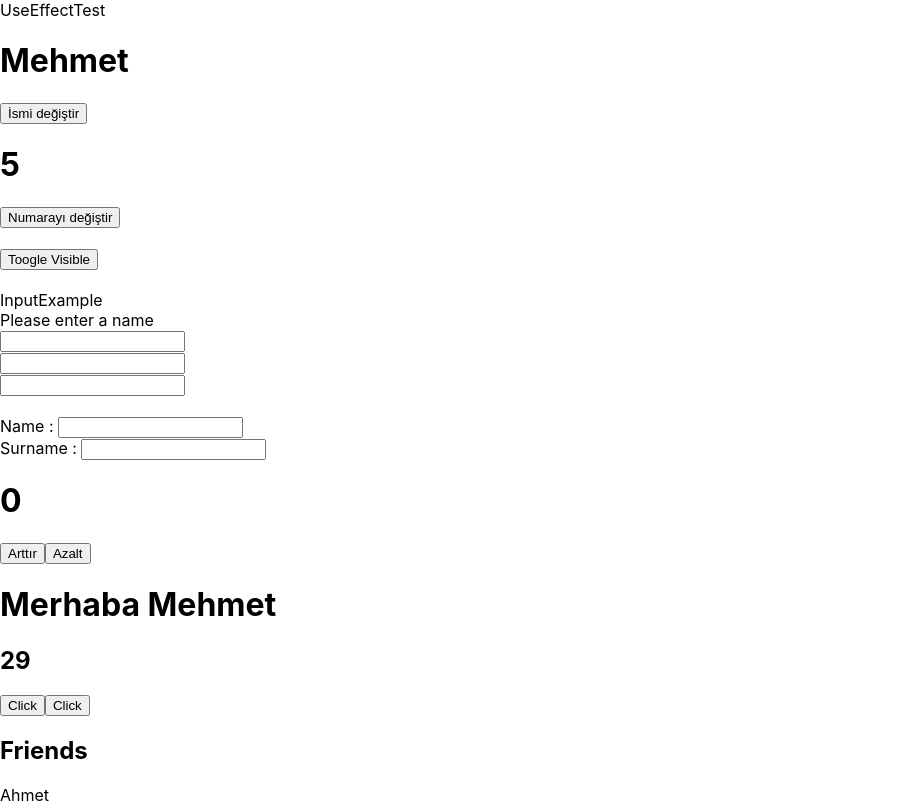
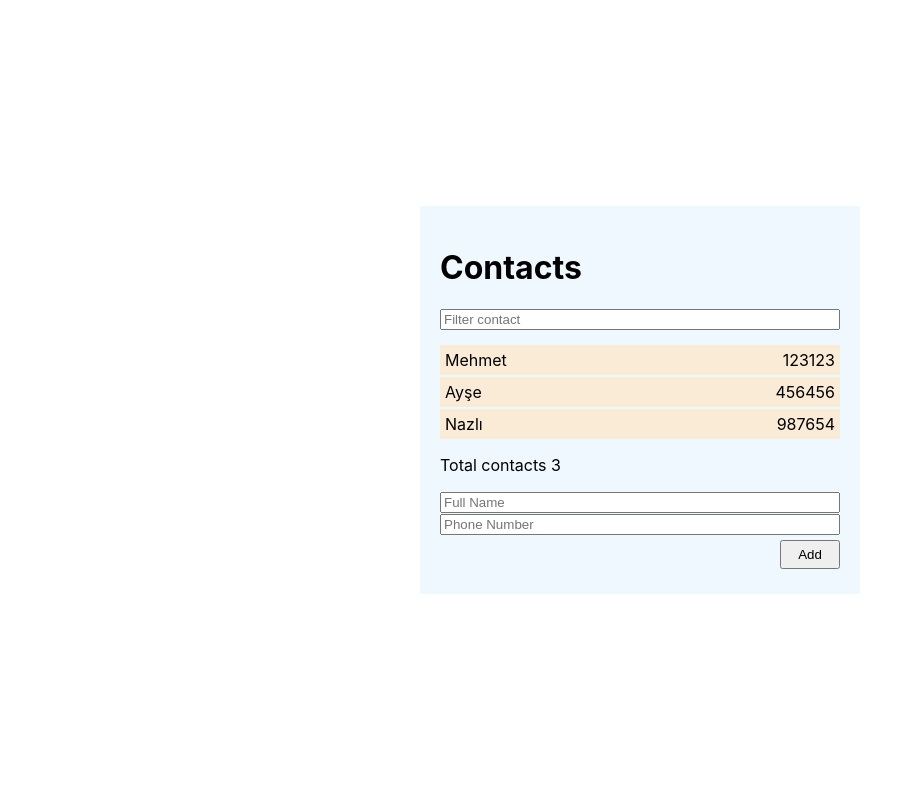
Before and after one commit to ErginTIRAVOGLU/patika-react-state, a React (Create React App) app: page / in a window 1280 px wide. Shown: the top 803 px of the page, without its empty margins (0-923 px from the left). Built offline with nearby package versions, Linux system fonts and the light colour scheme.

Commit message:
Form eklendi

```diff
--- /dev/null
+++ b/src/NewApp.css
@@ -0,0 +1,6 @@
+.App{
+    display: flex;
+    justify-content: center;
+    align-items: center;
+    min-height: 100vh;
+}
--- /dev/null
+++ b/src/NewApp.js
@@ -0,0 +1,10 @@
+import React from 'react'
+import Contacts from './NewComponents/Contacts'
+import './NewApp.css';
+function NewApp() {
+  return (
+    <div className='App'><Contacts /></div>
+  )
+}
+
+export default NewApp
--- /dev/null
+++ b/src/NewComponents/Contacts/Form/index.js
@@ -0,0 +1,55 @@
+import React, { useEffect, useState } from "react";
+
+const initialFormValues = { fullname: "", phone_number: "" };
+
+function Form({ addContact, contacts }) {
+
+
+  const [form, setForm] = useState(initialFormValues);
+  useEffect(() => {
+    setForm(initialFormValues);
+  }, [contacts]);
+
+  const onChangeInput = (e) => {
+    setForm({ ...form, [e.target.name]: e.target.value });
+  };
+
+  const onSubmit = (e) => {
+    e.preventDefault();
+    if (form.fullname === "" || form.phone_number === "") {
+      return false;
+    }
+    addContact([...contacts, form]);
+
+  };
+
+  return (
+    <div>
+      <form onSubmit={onSubmit}>
+        <div>
+          <label htmlFor="fullname"></label>
+          <input
+            name="fullname"
+            placeholder="Full Name"
+            value={form.fullname}
+            onChange={onChangeInput}
+          />
+        </div>
+        <div>
+          <label htmlFor="phone_number"></label>
+          <input
+            name="phone_number"
+            placeholder="Phone Number"
+            value={form.phone_number}
+            onChange={onChangeInput}
+          />
+        </div>
+        <div className="btn">
+          <button type="submit">Add</button>
+        </div>
+      </form>
+    </div>
+  );
+}
+
+export default Form;
--- /dev/null
+++ b/src/NewComponents/Contacts/List/index.js
@@ -0,0 +1,32 @@
+import React, { useState } from "react";
+
+function List({ contacts }) {
+  const [filterText, setFilterText] = useState("");
+
+  const filtered = contacts.filter((item) => {
+    return Object.keys(item).some((key) => {
+      return item[key].toString().toLowerCase().includes(filterText.toLowerCase());
+    });
+  });
+  //console.log("filtered",filtered);
+  return (
+    <div>
+      <input
+        placeholder="Filter contact"
+        value={filterText}
+        onChange={(e) => setFilterText(e.target.value)}
+      />
+      <ul className="list">
+        {filtered.map((contact, i) => (
+          <li key={i}>
+            <span>{contact.fullname}</span>
+            <span>{contact.phone_number}</span>
+            </li>
+        ))}
+      </ul>
+      <p>Total contacts {filtered.length}</p>
+    </div>
+  );
+}
+
+export default List;
--- /dev/null
+++ b/src/NewComponents/Contacts/index.js
@@ -0,0 +1,31 @@
+import React, { useEffect, useState } from "react";
+import List from "./List";
+import Form from "./Form";
+import "./styles.css"
+function Contacts() {
+  const [contacts, setContacts] = useState([
+    {
+      fullname: "Mehmet",
+      phone_number: 123123,
+    },
+    {
+      fullname: "Ayşe",
+      phone_number: 456456,
+    },
+    {
+      fullname: "Nazlı",
+      phone_number: 987654,
+    },
+  ]);
+
+  useEffect(() => {}, [contacts]);
+  return (
+    <div id="container">
+        <h1>Contacts</h1>
+      <List contacts={contacts} />
+      <Form addContact={setContacts} contacts={contacts} />
+    </div>
+  );
+}
+
+export default Contacts;
--- /dev/null
+++ b/src/NewComponents/Contacts/styles.css
@@ -0,0 +1,40 @@
+#container{
+    width: 400px;
+    background-color: aliceblue;
+    padding: 20px;
+}
+input{
+    width: 100%;
+    box-sizing: border-box;
+    -webkit-box-sizing: border-box;
+    -moz-box-sizing: border-box;
+}
+
+ul,li{
+    margin: 0;
+    padding: 0;
+    list-style-type: none;
+}
+
+.list{
+    margin:15px 0;
+}
+
+.list > li {
+    background-color: antiquewhite;
+    padding: 5px;
+    margin-bottom: 2px;
+    display: flex;
+    justify-content: space-between;
+}
+
+.btn{
+    display: flex;
+    justify-content: flex-end;
+    padding: 5px 0;
+}
+
+.btn > button{
+    padding: 5px;
+    width: 60px;
+}
--- a/src/index.js
+++ b/src/index.js
@@ -1,14 +1,15 @@
 import React from 'react';
 import ReactDOM from 'react-dom/client';
 import './index.css';
-import App from './App';
+
 import reportWebVitals from './reportWebVitals';
+import NewApp from './NewApp';
 
 const root = ReactDOM.createRoot(document.getElementById('root'));
 root.render(
-  //<React.StrictMode>
-    <App />
-  //</React.StrictMode>
+  <React.StrictMode>
+    <NewApp />
+  </React.StrictMode>
 );
 
 // If you want to start measuring performance in your app, pass a function
```
